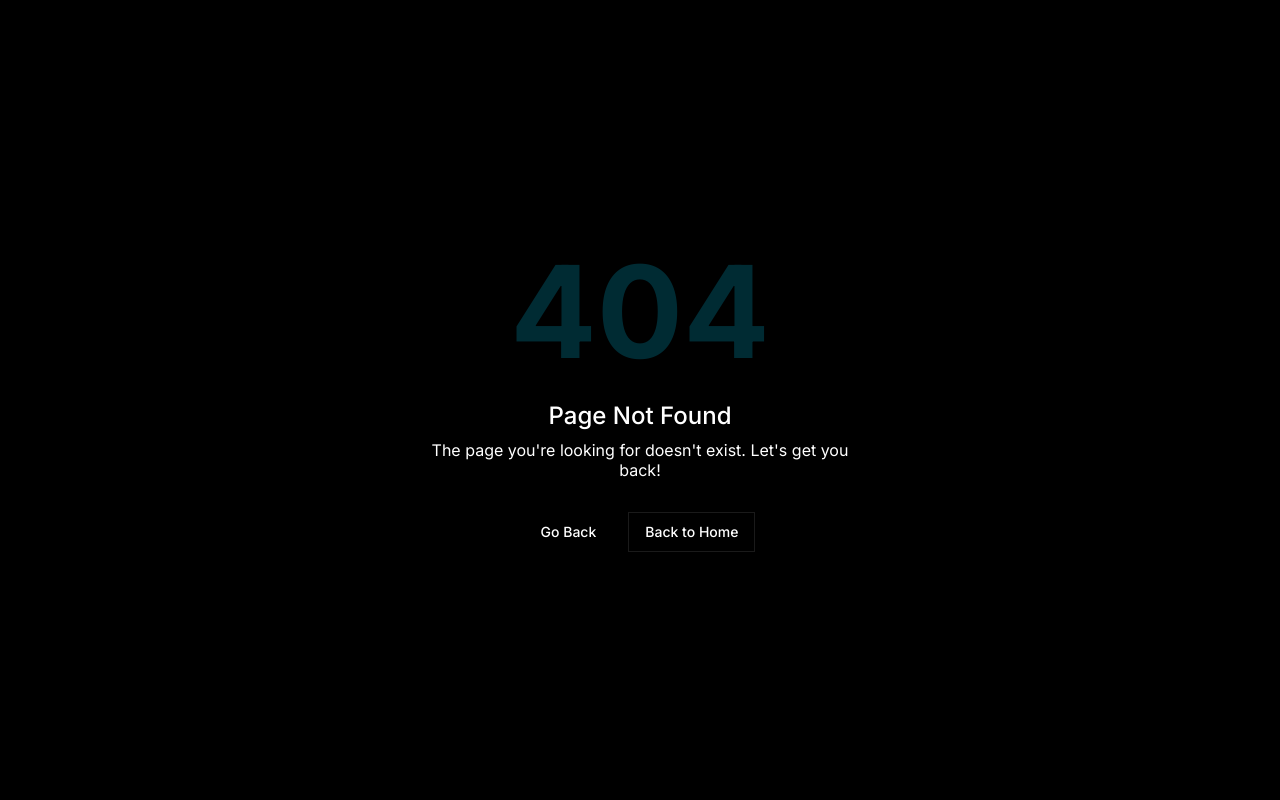
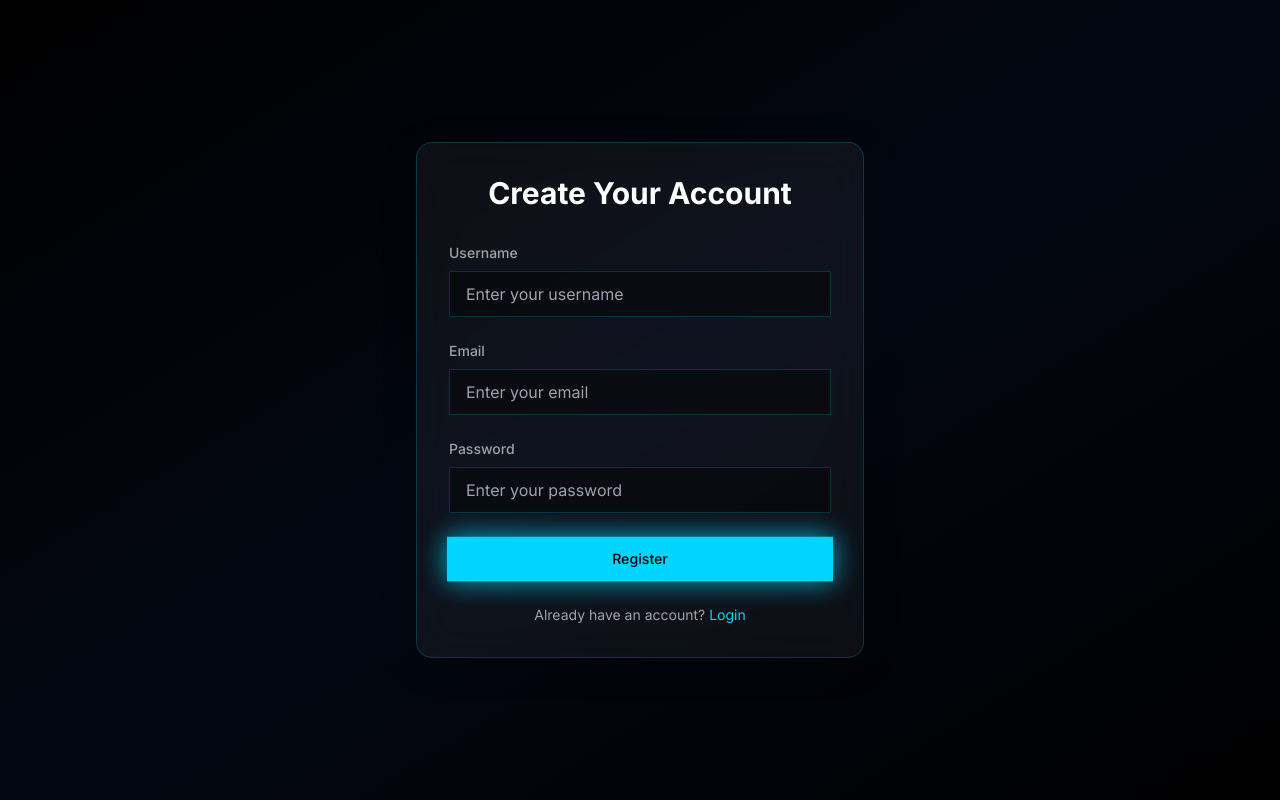
Before and after one commit to kartikeya-kash/subs_management_system_with_ai, a React (Vite) app: page /register in a window 1280 px wide. Before the commit this address had no page. Built offline with nearby package versions, Linux system fonts and the light colour scheme.

Commit message:
added register page

```diff
--- a/src/Routes.jsx
+++ b/src/Routes.jsx
@@ -9,6 +9,7 @@ import LandingPage from "./pages/landing-page";
 import ChatAssistant from "./pages/chat-assistant";
 import Dashboard from "./pages/dashboard";
 import ProfileSettings from "./pages/profile-settings";
+import Register from "./pages/Register";
 
 const Routes = () => {
   return (
@@ -18,6 +19,7 @@ const Routes = () => {
         <RouterRoutes>
           {/* Define your route here */}
           <Route path="/" element={<LandingPage />} />
+          <Route path="/register" element={<Register />} />
           <Route
             path="/subscription-manager"
             element={<SubscriptionManager />}
--- /dev/null
+++ b/src/pages/Register.jsx
@@ -0,0 +1,100 @@
+import React, { useState } from "react";
+import { useNavigate } from "react-router-dom";
+import Button from ".././components/ui/Button";
+
+const Register = () => {
+  const navigate = useNavigate();
+  const [username, setUsername] = useState("");
+  const [email, setEmail] = useState("");
+  const [password, setPassword] = useState("");
+
+  const handleRegister = (e) => {
+    e.preventDefault();
+
+    // Store or send user data (example: localStorage or API call)
+    const userData = { username, email, password };
+    console.log("Registered User:", userData);
+
+    // Example: redirect to dashboard after registration
+    navigate("/dashboard");
+  };
+
+  return (
+    <section className="min-h-screen flex items-center justify-center bg-gradient-to-br from-black via-gray-950 to-black px-6">
+      <div className="glass-card w-full max-w-md p-8 rounded-2xl border border-primary/20">
+        <h2 className="text-3xl font-bold text-center text-foreground mb-8">
+          Create Your Account
+        </h2>
+
+        <form onSubmit={handleRegister} className="space-y-6">
+          {/* Username */}
+          <div>
+            <label className="block text-sm font-medium text-muted-foreground mb-2">
+              Username
+            </label>
+            <input
+              type="text"
+              value={username}
+              onChange={(e) => setUsername(e.target.value)}
+              placeholder="Enter your username"
+              required
+              className="w-full px-4 py-3 rounded-lg bg-black/40 border border-primary/30 text-foreground focus:outline-none focus:ring-2 focus:ring-primary"
+            />
+          </div>
+
+          {/* Email */}
+          <div>
+            <label className="block text-sm font-medium text-muted-foreground mb-2">
+              Email
+            </label>
+            <input
+              type="email"
+              value={email}
+              onChange={(e) => setEmail(e.target.value)}
+              placeholder="Enter your email"
+              required
+              className="w-full px-4 py-3 rounded-lg bg-black/40 border border-primary/30 text-foreground focus:outline-none focus:ring-2 focus:ring-primary"
+            />
+          </div>
+
+          {/* Password */}
+          <div>
+            <label className="block text-sm font-medium text-muted-foreground mb-2">
+              Password
+            </label>
+            <input
+              type="password"
+              value={password}
+              onChange={(e) => setPassword(e.target.value)}
+              placeholder="Enter your password"
+              required
+              className="w-full px-4 py-3 rounded-lg bg-black/40 border border-primary/30 text-foreground focus:outline-none focus:ring-2 focus:ring-primary"
+            />
+          </div>
+
+          {/* Submit Button */}
+          <Button
+            type="submit"
+            variant="default"
+            size="lg"
+            className="w-full neon-pulse hover-glow-primary"
+          >
+            Register
+          </Button>
+        </form>
+
+        <p className="text-center text-sm text-muted-foreground mt-6">
+          Already have an account?{" "}
+          <span
+            className="text-primary cursor-pointer hover:underline"
+            onClick={() => navigate("/login")}
+          >
+            Login
+          </span>
+        </p>
+      </div>
+    </section>
+  );
+};
+
+export default Register;
--- a/src/pages/landing-page/components/HeroSection.jsx
+++ b/src/pages/landing-page/components/HeroSection.jsx
@@ -26,7 +26,7 @@ const HeroSection = () => {
 
   const handleGetStarted = () => {
     //landing page to the dashboard
-    navigate("/dashboard");
+    navigate("/register");
   };
 
   const handleWatchDemo = () => {
```
